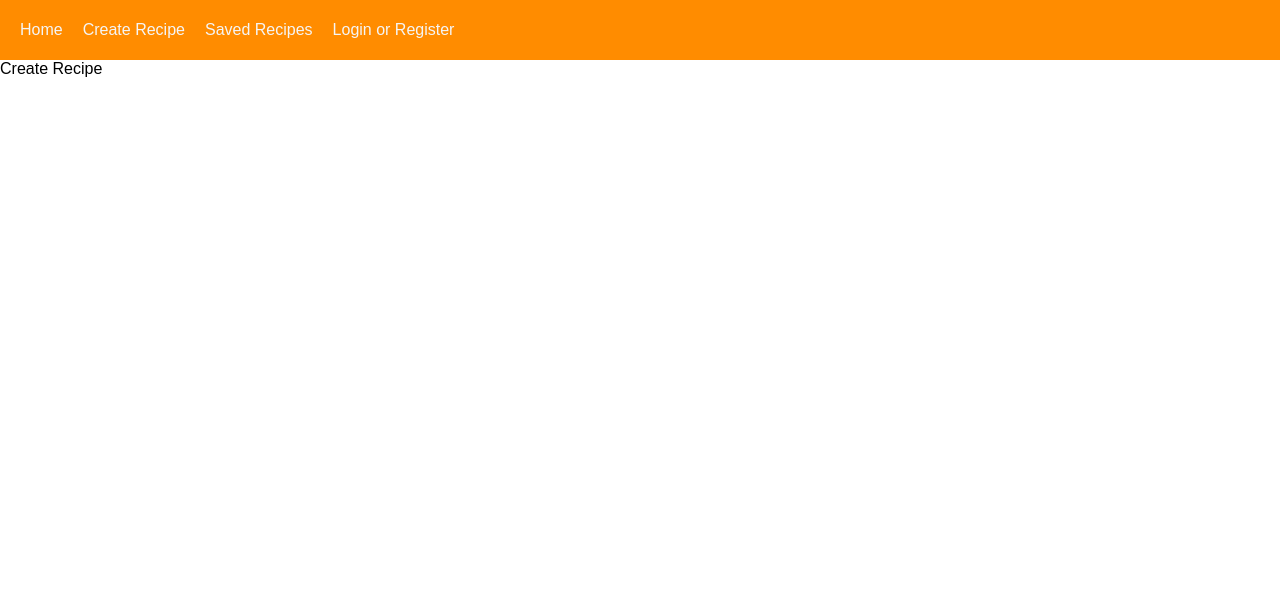
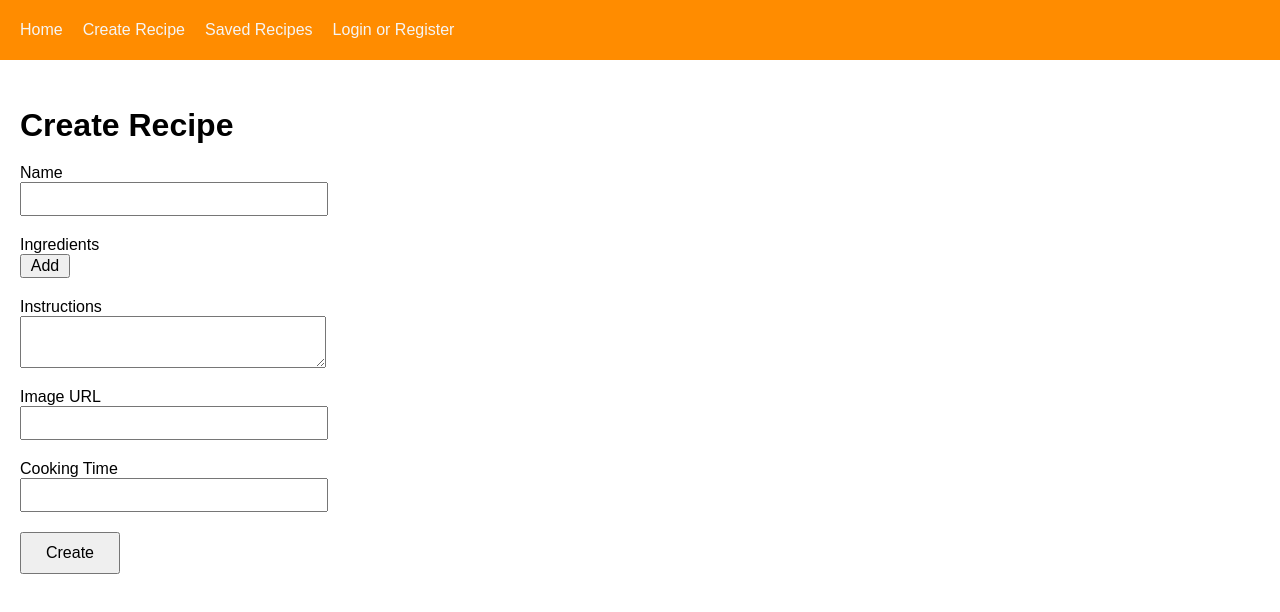
Before and after one commit to aawang1999/recipes, a React (Create React App) app in the folder frontend/: page /create-recipe in a window 1280 px wide. Shown: the top 612 px of the page. Built offline with nearby package versions, Linux system fonts and the light colour scheme.

Commit message:
Created add recipe form and frontend route.

```diff
--- a/frontend/src/App.css
+++ b/frontend/src/App.css
@@ -32,18 +32,40 @@ body {
   margin-top: 20px;
 }
 
-.container form div input {
+.container form div input,
+.create-recipe-form input,
+.create-recipe-form textarea {
   width: 300px;
   font-size: x-large;
 }
 
-.container form button {
+.container form .submit-button,
+.create-recipe-form .submit-button {
   margin-top: 20px;
   padding: 10px 20px;
   font-size: medium;
+  width: 100px;
+}
+
+.create-recipe-form label {
+  margin-top: 20px;
 }
 
 .logout {
   font-size: medium;
   margin-left: 20px;
 }
+
+.create-recipe-form {
+  display: flex;
+  flex-direction: column;
+}
+
+.create-recipe-title {
+  margin-bottom: 0px;
+}
+
+.add-button {
+  font-size: medium;
+  width: 50px;
+}
--- /dev/null
+++ b/frontend/src/hooks/useGetUserId.js
@@ -0,0 +1,3 @@
+export const useGetUserId = () => {
+  return window.localStorage.getItem("userId")
+}
--- a/frontend/src/pages/auth.js
+++ b/frontend/src/pages/auth.js
@@ -97,7 +97,7 @@ const Form = ({ username, setUsername, password, setPassword, label, onSubmit })
             onChange={(e) => setPassword(e.target.value)}
           />
         </div>
-        <button type="submit">{label}</button>
+        <button className="submit-button" type="submit">{label}</button>
       </form>
     </div>
   )
--- a/frontend/src/pages/create-recipe.js
+++ b/frontend/src/pages/create-recipe.js
@@ -1,3 +1,69 @@
+import { useState } from "react"
+import axios from 'axios'
+import { useGetUserId } from "../hooks/useGetUserId"
+
 export const CreateRecipe = () => {
-  return <div>Create Recipe</div>
+  const userId = useGetUserId()
+  const [recipe, setRecipe] = useState({
+    name: "",
+    ingredients: [],
+    instructions: "",
+    imageUrl: "",
+    cookingTime: 0,
+    userOwner: userId
+  })
+
+  const handleChange = (e) => {
+    const { name, value } = e.target
+    setRecipe({ ...recipe, [name]: value })
+  }
+
+  const handleIngredientChange = (e, id) => {
+    const { value } = e.target
+    const ingredients = recipe.ingredients
+    ingredients[id] = value
+    setRecipe({ ...recipe, ingredients })
+  }
+
+  const addIngredient = () => {
+    setRecipe({ ...recipe, ingredients: [...recipe.ingredients, ""] })
+  }
+
+  const onSubmit = async (e) => {
+    e.preventDefault()
+    try {
+      await axios.post("http://localhost:5500/recipes", recipe)
+      alert('Recipe created.')
+    } catch (err) {
+      console.error(err)
+    }
+  }
+
+  return (
+    <div className="container">
+      <h2 className="create-recipe-title">Create Recipe</h2>
+      <form className="create-recipe-form" action="" onSubmit={onSubmit}>
+        <label htmlFor="name">Name</label>
+        <input type="text" id="name" name="name" onChange={handleChange} />
+        <label htmlFor="ingredients">Ingredients</label>
+        {recipe.ingredients.map((ingredient, id) => (
+          <input
+            key={id}
+            type="text"
+            name="ingredients"
+            value={ingredient}
+            onChange={(e) => handleIngredientChange(e, id)}
+          />
+        ))}
+        <button className="add-button" type="button" onClick={addIngredient}>Add</button>
+        <label htmlFor="instructions">Instructions</label>
+        <textarea type="text" id="instructions" name="instructions" onChange={handleChange}></textarea>
+        <label htmlFor="imageUrl">Image URL</label>
+        <input type="text" id="imageUrl" name="imageUrl" onChange={handleChange} />
+        <label htmlFor="cookingTime">Cooking Time</label>
+        <input type="number" id="cookingTime" name="cookingTime" onChange={handleChange} />
+        <button className="submit-button" type="submit">Create</button>
+      </form>
+    </div>
+  )
 }
```
